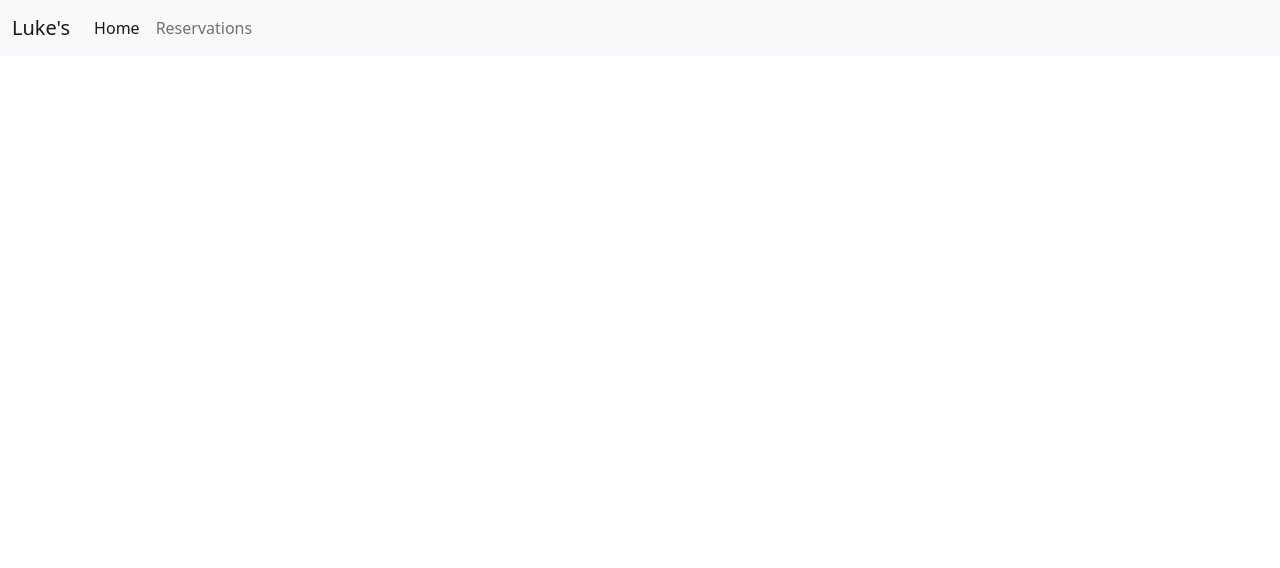
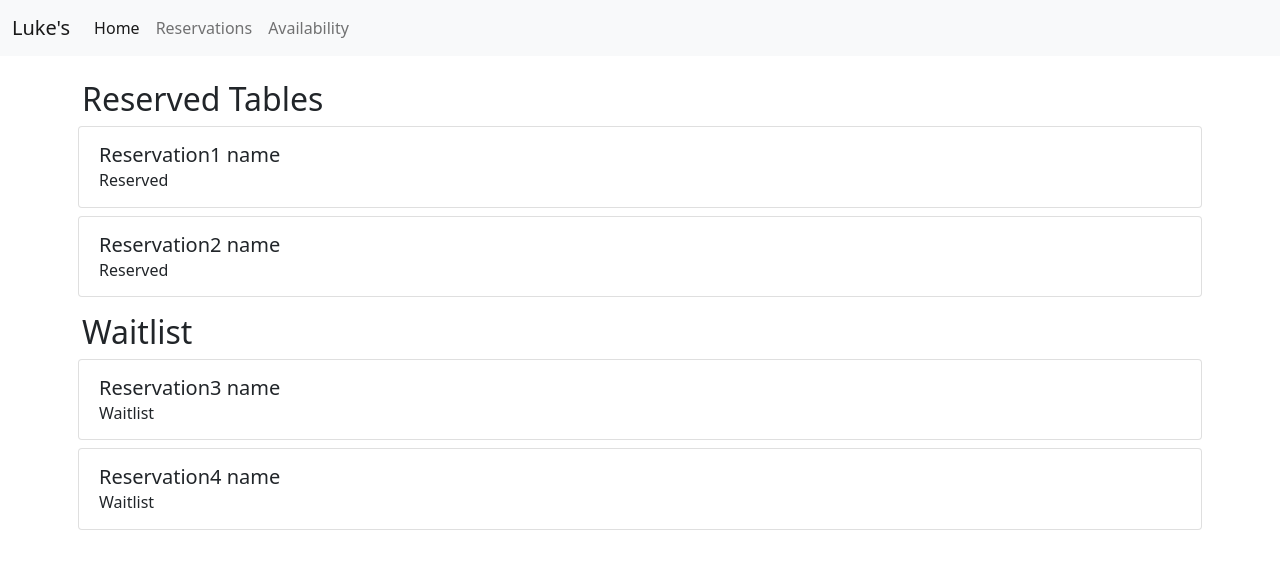
Before and after one commit to mandellbutler/Lukes-Warm-Restaurant, a website: page tables.html in a window 1280 px wide. Drawn offline with nearby package versions, Linux system fonts and the light colour scheme; files whose address does not match are found by name.

Commit message:
Updated tables.html with section for reserved and waitlist

```diff
--- a/tables.html
+++ b/tables.html
@@ -13,10 +13,10 @@
     <title>Luke's Warm Restaurant</title>
   </head>
   <body>
-    <header>
-      <nav class="navbar navbar-expand-lg navbar-light bg-light">
+    <header class="mb-4">
+      <nav class="navbar navbar-expand-sm navbar-light bg-light">
         <div class="container-fluid">
-          <a class="navbar-brand" href="#">Luke's</a>
+          <a class="navbar-brand mb-0" href="#">Luke's</a>
           <button
             class="navbar-toggler"
             type="button"
@@ -29,12 +29,22 @@
             <span class="navbar-toggler-icon"></span>
           </button>
           <div class="collapse navbar-collapse" id="navbarSupportedContent">
-            <ul class="navbar-nav me-auto mb-2 mb-lg-0">
+            <ul class="navbar-nav me-auto mb-0">
               <li class="nav-item">
-                <a class="nav-link active" aria-current="page" href="#">Home</a>
+                <a
+                  class="nav-link active home-button"
+                  aria-current="page"
+                  href="#"
+                  >Home</a
+                >
               </li>
               <li class="nav-item">
-                <a class="nav-link" href="#">Reservations</a>
+                <a class="nav-link reservation-button" href="#">Reservations</a>
+              </li>
+              <li class="nav-item">
+                <a class="nav-link reservation-button tables-button" href="#"
+                  >Availability</a
+                >
               </li>
             </ul>
           </div>
@@ -42,9 +52,42 @@
       </nav>
     </header>
 
-
-    <!-- tables here -->
-
+    <div class="container">
+      <div class="row">
+        <div class="col col-12 col-sm-12">
+          <h2>Reserved Tables</h2>
+          <div class="reservations row g-2 mb-3">
+            <div class="card col-sm-12">
+              <div class="card-body">
+                <h5 class="card-title">Reservation1 name</h5>
+                <h6 class="card-subtitle">Reserved</h6>
+              </div>
+            </div>
+            <div class="card col-sm-12">
+              <div class="card-body">
+                <h5 class="card-title">Reservation2 name</h5>
+                <h6 class="card-subtitle">Reserved</h6>
+              </div>
+            </div>
+          </div>
+          <h2>Waitlist</h2>
+          <div class="waitlist row g-2">
+            <div class="card col-sm-12">
+              <div class="card-body">
+                <h5 class="card-title">Reservation3 name</h5>
+                <h6 class="card-subtitle">Waitlist</h6>
+              </div>
+            </div>
+            <div class="card col-sm-12">
+              <div class="card-body">
+                <h5 class="card-title">Reservation4 name</h5>
+                <h6 class="card-subtitle">Waitlist</h6>
+              </div>
+            </div>
+          </div>
+        </div>
+      </div>
+    </div>
 
     <script src="index.js"></script>
     <script
```
